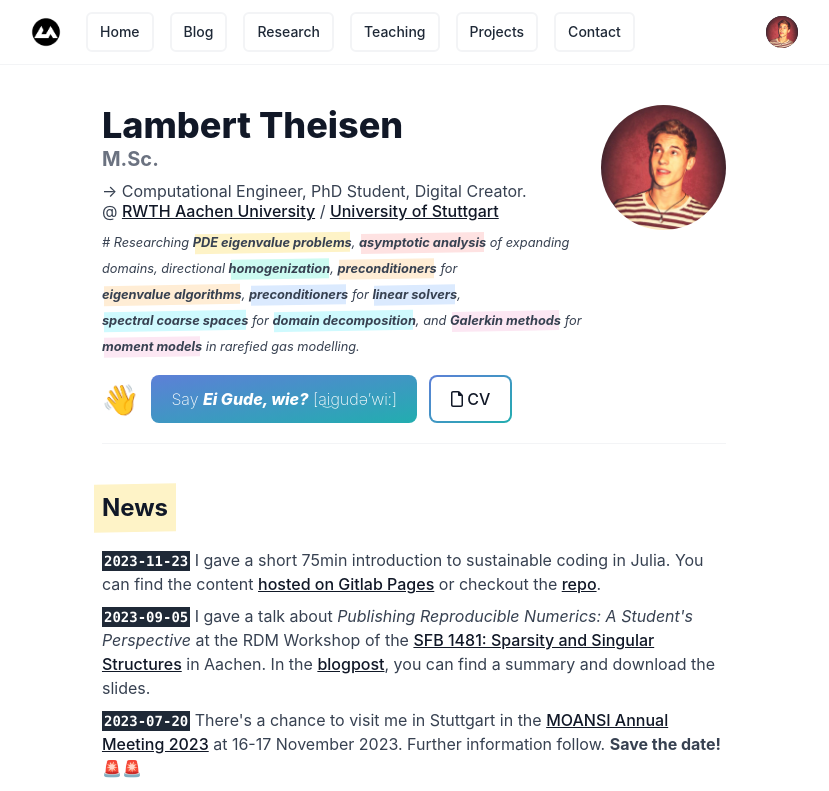
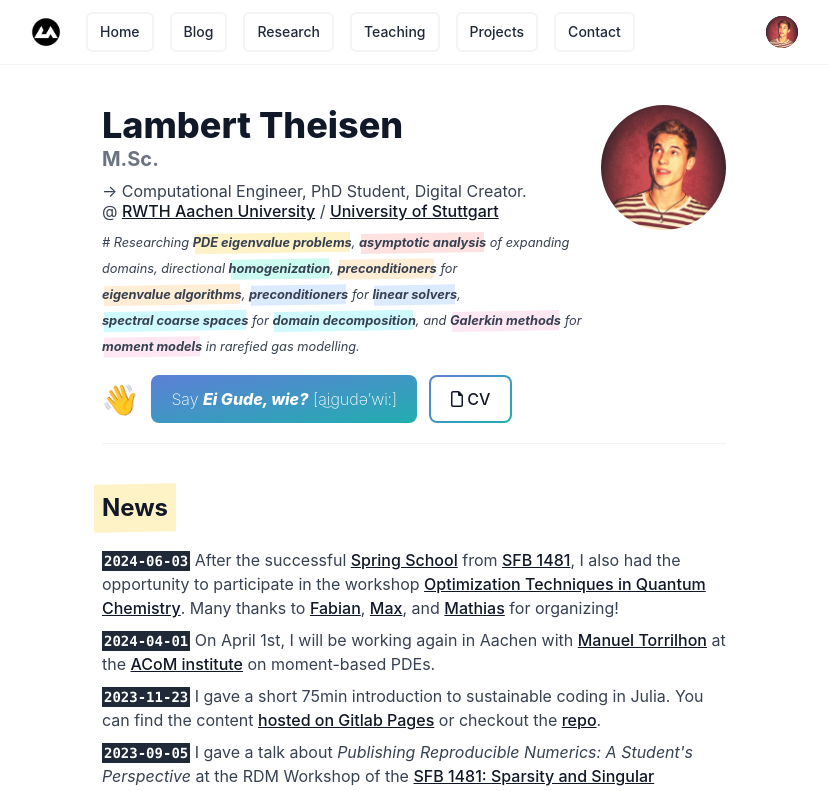
Before and after one commit to lamBOOO/thsn.dev, a Next.js app: page / in a window 1280 px wide. Shown: the top 791 px of the page, without its empty margins (226-1055 px from the left). Built offline with nearby package versions, Linux system fonts and the light colour scheme.

Commit message:
update news

```diff
--- a/app/home-page.tsx
+++ b/app/home-page.tsx
@@ -18,6 +18,19 @@ import logo_me from '../public/me.jpg'
 import { scrollToIdNoUrlChange } from '../lib/scrolling';
 
 const news_data = [
+  {
+    date: "2024-06-03",
+    text: <>
+    After the successful <Link href="https://sfb1481.rwth-aachen.de/news-events/events/spring-school-2024">Spring School</Link> from <Link href="https://sfb1481.rwth-aachen.de/">SFB 1481</Link>,
+    I also had the opportunity to participate in the workshop <Link href="https://sfb1481.rwth-aachen.de/news-events/events/optimization-qc">Optimization Techniques in Quantum Chemistry</Link>. Many thanks to <Link href="https://fabianfaulstich.com/">Fabian</Link>, <Link href="https://sites.google.com/view/maxpfeffer/">Max</Link>, and <Link href="https://www.mathematik.rwth-aachen.de/cms/mathematik/fachgruppe/institute-lehrstuehle/personen/~bkbg/mitarbeiter-campus-/?gguid=PER-G9GYJDN&allou=1">Mathias</Link> for organizing!
+    </>,
+  },
+  {
+    date: "2024-04-01",
+    text: <>
+    On April 1st, I will be working again in Aachen with <Link href="https://www.acom.rwth-aachen.de/5people/torrilhon/start">Manuel Torrilhon</Link> at the <Link href="https://www.acom.rwth-aachen.de/">ACoM institute</Link> on moment-based PDEs.
+    </>,
+  },
   {
     date: "2023-11-23",
     text: <>
```
